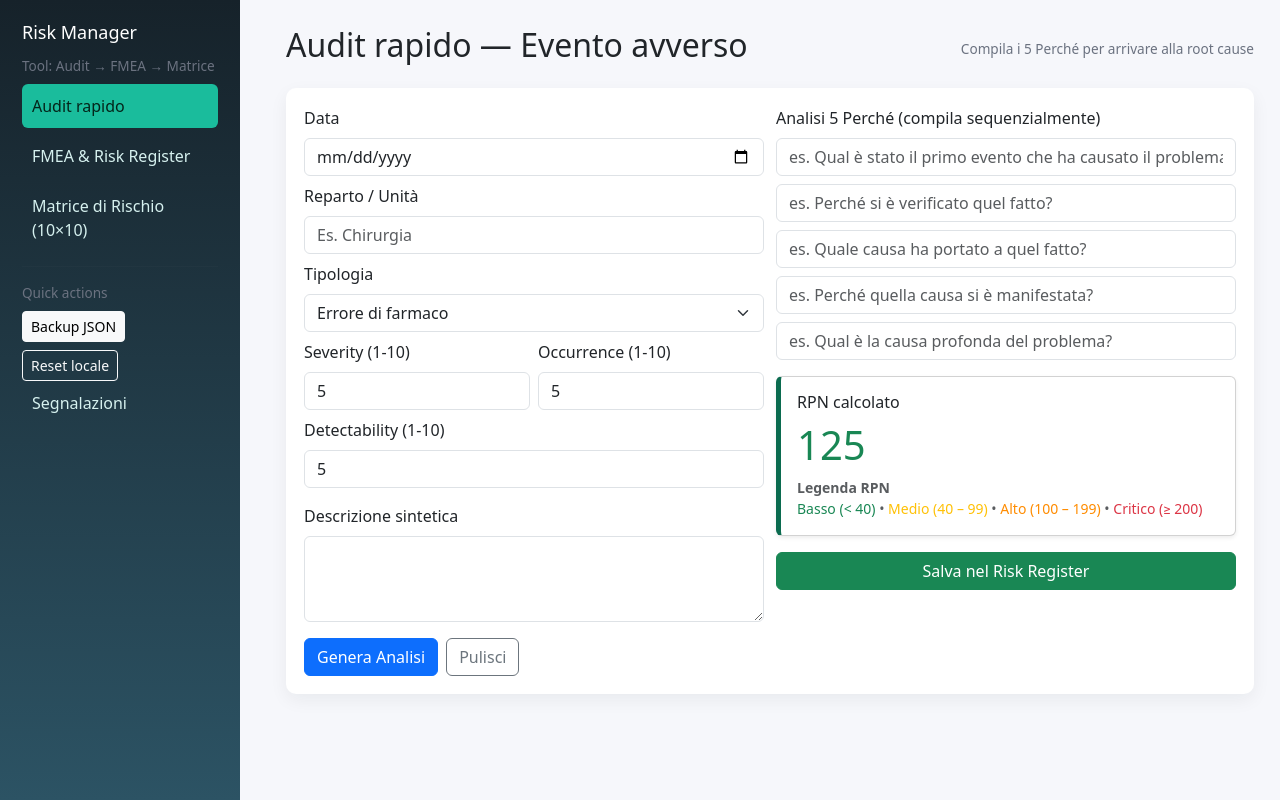
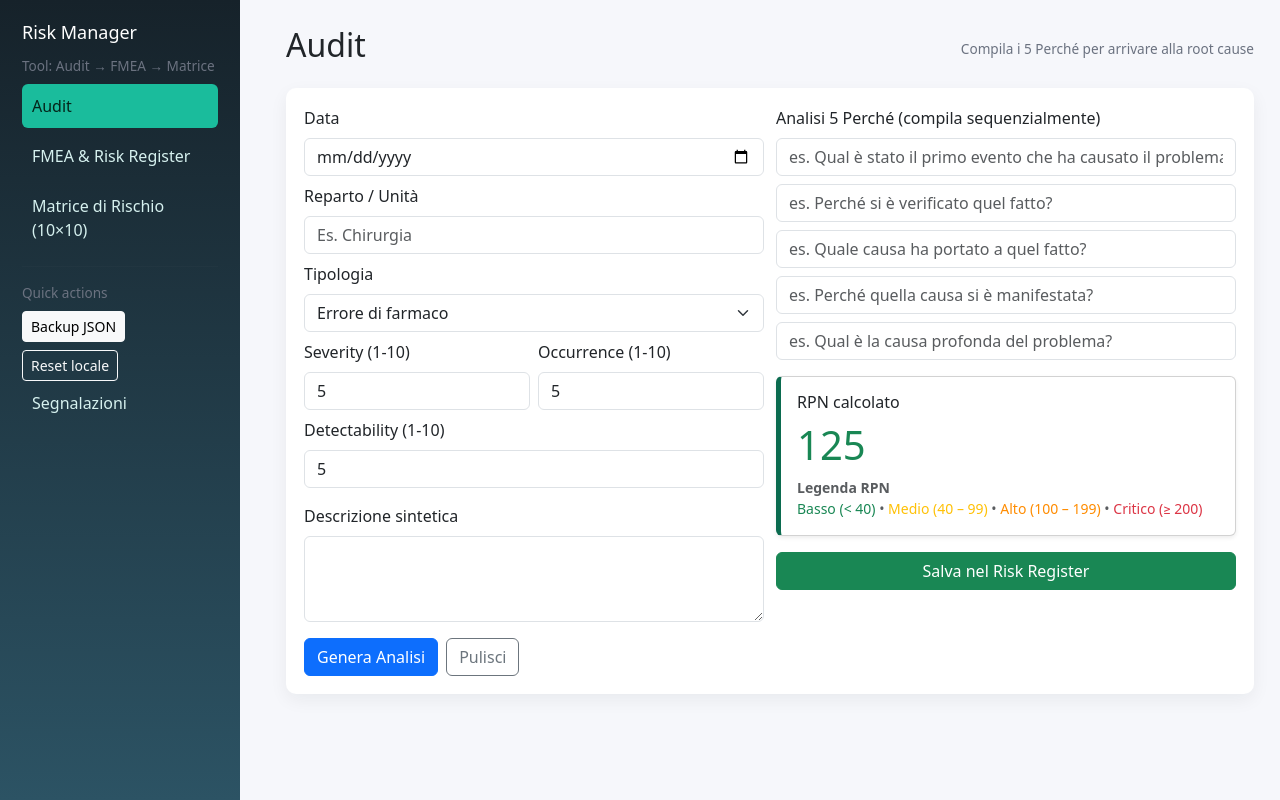
Before and after one commit to salaurgenza/RootCauseAnalysis, a plain HTML site: page index.html in a window 1280 px wide. Drawn offline with nearby package versions, Linux system fonts and the light colour scheme.

Commit message:
Update index.html

```diff
--- a/index.html
+++ b/index.html
@@ -95,7 +95,7 @@ function renderSegnalazioni(){
   <div class="sidebar">
     <h3>Risk Manager</h3>
     <div class="small-muted mb-2">Tool: Audit → FMEA → Matrice</div>
-    <a href="#" class="active" id="link-audit" onclick="showSection('audit')">Audit rapido</a>
+    <a href="#" class="active" id="link-audit" onclick="showSection('audit')">Audit</a>
     <a href="#" id="link-fmea" onclick="showSection('fmea')">FMEA & Risk Register</a>
     <a href="#" id="link-matrix" onclick="showSection('matrix')">Matrice di Rischio (10×10)</a>
     <hr style="border-color:rgba(255,255,255,0.06);margin-top:14px">
@@ -111,7 +111,7 @@ function renderSegnalazioni(){
     <!-- AUDIT RAPIDO -->
     <div id="audit" class="section">
       <div class="d-flex justify-content-between align-items-center mb-3">
-        <h2>Audit rapido — Evento avverso</h2>
+        <h2>Audit</h2>
         <div class="small-muted">Compila i 5 Perché per arrivare alla root cause</div>
       </div>
 
```
